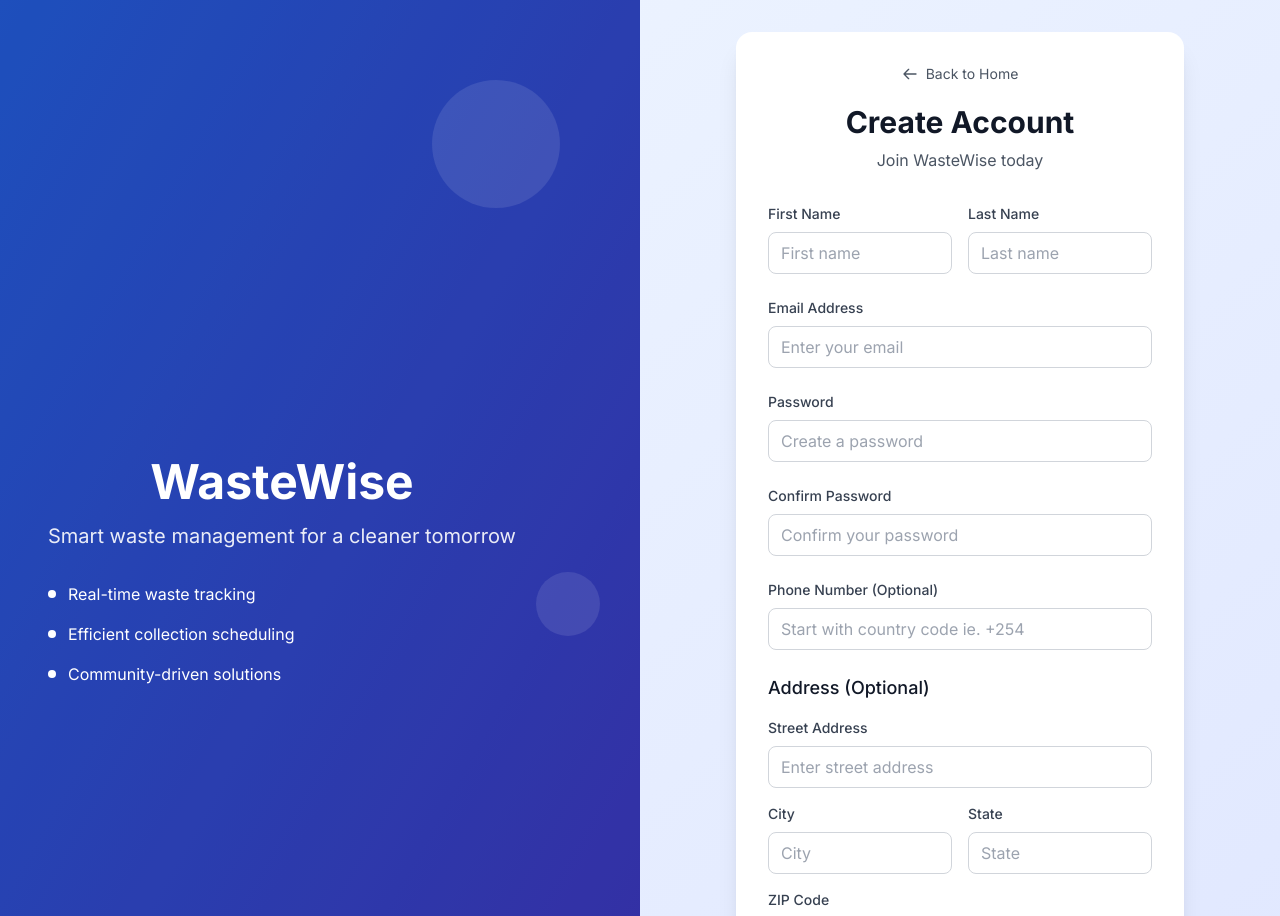
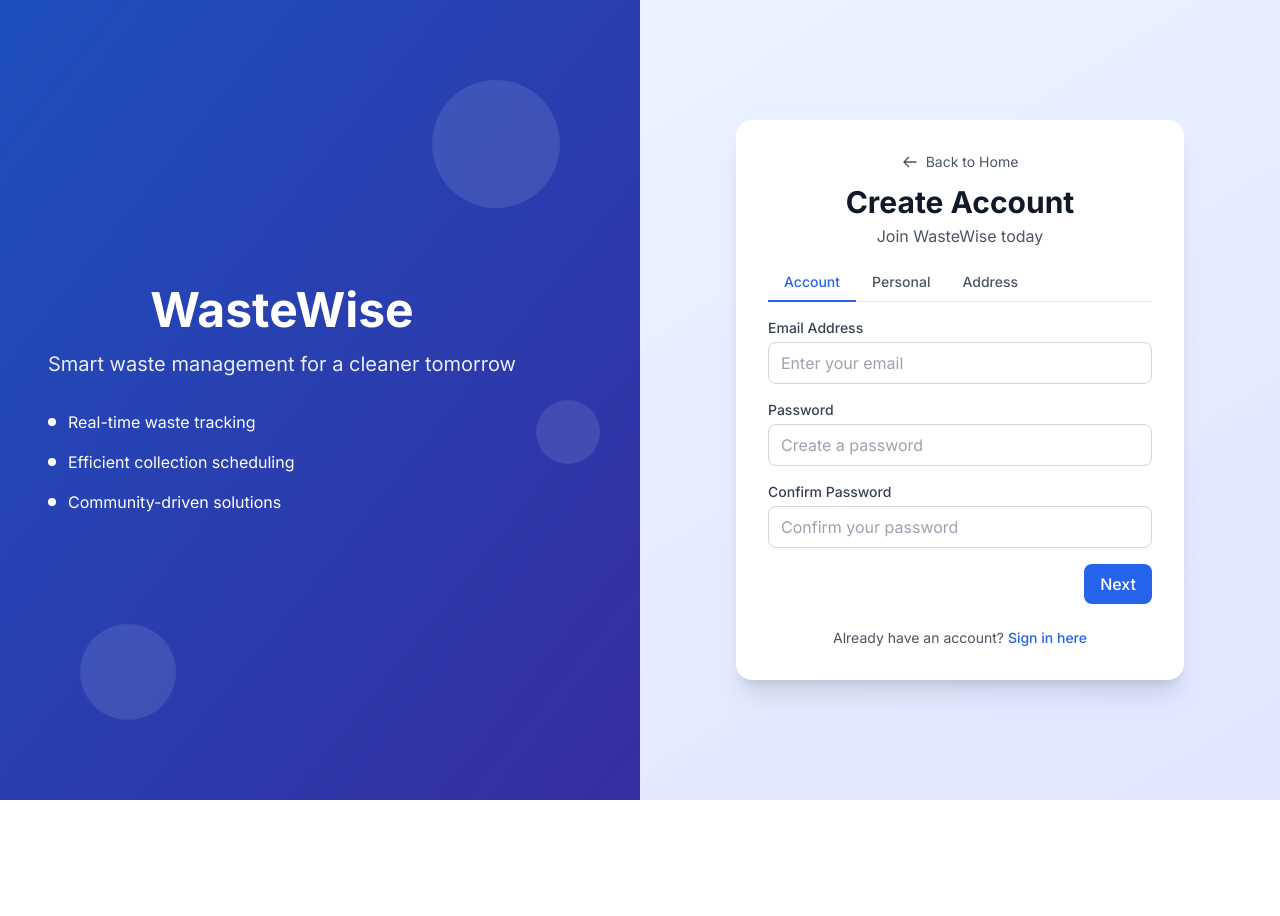
Before and after one commit to aoluoch/final_plp_project, a React (Vite) app in the folder client/: page /auth/register in a window 1280 px wide. Shown: the top 916 px of the page. After the commit the page ends 800 px from the top, so only its background shows below. Built offline with nearby package versions, Linux system fonts and the light colour scheme.

Commit message:
register form

```diff
--- a/client/src/pages/auth/Register.tsx
+++ b/client/src/pages/auth/Register.tsx
@@ -19,6 +19,7 @@
   })
   const [errors, setErrors] = useState<Record<string, string>>({})
   const [isLoading, setIsLoading] = useState(false)
+  const [activeTab, setActiveTab] = useState<'Account' | 'Personal' | 'Address'>('Account')
 
   const { register } = useAuth()
   const navigate = useNavigate()
@@ -32,6 +33,8 @@
       setErrors(prev => ({ ...prev, [name]: '' }))
     }
   }
+
+  // Tab field groupings are implicit in the UI; no constants needed
 
   const validateForm = () => {
     const newErrors: Record<string, string> = {}
@@ -64,6 +67,44 @@
     }
 
     setErrors(newErrors)
+    return Object.keys(newErrors).length === 0
+  }
+
+  const validateTab = (tab: 'Account' | 'Personal' | 'Address') => {
+    const newErrors: Record<string, string> = {}
+
+    if (tab === 'Personal') {
+      const firstNameError = validators.required(formData.firstName)
+      if (firstNameError) newErrors.firstName = firstNameError
+
+      const lastNameError = validators.required(formData.lastName)
+      if (lastNameError) newErrors.lastName = lastNameError
+    }
+
+    if (tab === 'Account') {
+      const emailError = validators.email(formData.email)
+      if (emailError) newErrors.email = emailError
+
+      const passwordError = validators.password(formData.password)
+      if (passwordError) newErrors.password = passwordError
+
+      const confirmPasswordError = validators.confirmPassword(formData.confirmPassword, formData.password)
+      if (confirmPasswordError) newErrors.confirmPassword = confirmPasswordError
+    }
+
+    if (tab === 'Address') {
+      if (formData.phone) {
+        const phoneError = validators.phone(formData.phone)
+        if (phoneError) newErrors.phone = phoneError
+      }
+
+      if (formData.zipCode) {
+        const zipCodeError = validators.zipCode(formData.zipCode)
+        if (zipCodeError) newErrors.zipCode = zipCodeError
+      }
+    }
+
+    setErrors(prev => ({ ...prev, ...newErrors }))
     return Object.keys(newErrors).length === 0
   }
 
@@ -150,8 +191,8 @@
 
   return (
     <div className="w-full max-w-md mx-auto">
-      <div className="text-center mb-8">
-        <div className="mb-4">
+      <div className="text-center mb-4">
+        <div className="mb-2">
           <Link
             to="/"
             className="inline-flex items-center text-sm text-gray-600 hover:text-gray-900 dark:text-gray-300 dark:hover:text-white transition-colors"
@@ -165,16 +206,109 @@
         <h2 className="text-3xl font-bold text-gray-900 dark:text-white">
           Create Account
         </h2>
-        <p className="text-gray-600 dark:text-gray-300 mt-2">
+        <p className="text-gray-600 dark:text-gray-300 mt-1">
           Join WasteWise today
         </p>
       </div>
 
-      <form onSubmit={handleSubmit} className="space-y-6">
-        {/* Name Fields */}
-        <div className="grid grid-cols-2 gap-4">
+      <form onSubmit={handleSubmit} className="space-y-4">
+        <nav className="flex border-b border-gray-200 dark:border-gray-700" role="tablist" aria-label="Registration tabs">
+          {(['Account','Personal','Address'] as const).map((tab) => (
+            <button
+              key={tab}
+              type="button"
+              role="tab"
+              aria-selected={activeTab === tab}
+              aria-controls={`tab-${tab.toLowerCase()}`}
+              className={`px-4 py-2 -mb-px text-sm font-medium border-b-2 focus:outline-none transition-colors ${
+                activeTab === tab
+                  ? 'border-blue-600 text-blue-600 dark:text-blue-400'
+                  : 'border-transparent text-gray-600 hover:text-gray-900 dark:text-gray-300 dark:hover:text-white'
+              }`}
+              onClick={() => setActiveTab(tab)}
+            >
+              {tab}
+            </button>
+          ))}
+        </nav>
+
+        {activeTab === 'Account' && (
+          <div id="tab-account" role="tabpanel" aria-labelledby="Account" className="space-y-4">
             <div>
-            <label htmlFor="firstName" className="block text-sm font-medium text-gray-700 dark:text-gray-300 mb-2">
+              <label htmlFor="email" className="block text-sm font-medium text-gray-700 dark:text-gray-300 mb-1">
+                Email Address
+              </label>
+              <input
+                type="email"
+                id="email"
+                name="email"
+                value={formData.email}
+                onChange={handleChange}
+                className={`w-full px-3 py-2 border rounded-lg focus:outline-none focus:ring-2 focus:ring-blue-500 dark:bg-gray-700 dark:border-gray-600 dark:text-white ${
+                  errors.email ? 'border-red-500' : 'border-gray-300'
+                }`}
+                placeholder="Enter your email"
+              />
+              {errors.email && (
+                <p className="mt-1 text-sm text-red-600">{errors.email}</p>
+              )}
+            </div>
+
+            <div>
+              <label htmlFor="password" className="block text-sm font-medium text-gray-700 dark:text-gray-300 mb-1">
+                Password
+              </label>
+              <input
+                type="password"
+                id="password"
+                name="password"
+                value={formData.password}
+                onChange={handleChange}
+                className={`w-full px-3 py-2 border rounded-lg focus:outline-none focus:ring-2 focus:ring-blue-500 dark:bg-gray-700 dark:border-gray-600 dark:text-white ${
+                  errors.password ? 'border-red-500' : 'border-gray-300'
+                }`}
+                placeholder="Create a password"
+              />
+              {errors.password && (
+                <p className="mt-1 text-sm text-red-600">{errors.password}</p>
+              )}
+            </div>
+
+            <div>
+              <label htmlFor="confirmPassword" className="block text-sm font-medium text-gray-700 dark:text-gray-300 mb-1">
+                Confirm Password
+              </label>
+              <input
+                type="password"
+                id="confirmPassword"
+                name="confirmPassword"
+                value={formData.confirmPassword}
+                onChange={handleChange}
+                className={`w-full px-3 py-2 border rounded-lg focus:outline-none focus:ring-2 focus:ring-blue-500 dark:bg-gray-700 dark:border-gray-600 dark:text-white ${
+                  errors.confirmPassword ? 'border-red-500' : 'border-gray-300'
+                }`}
+                placeholder="Confirm your password"
+              />
+              {errors.confirmPassword && (
+                <p className="mt-1 text-sm text-red-600">{errors.confirmPassword}</p>
+              )}
+            </div>
+
+            <div className="flex justify-end">
+              <Button type="button" variant="primary" onClick={() => {
+                if (validateTab('Account')) setActiveTab('Personal')
+              }}>
+                Next
+              </Button>
+            </div>
+          </div>
+        )}
+
+        {activeTab === 'Personal' && (
+          <div id="tab-personal" role="tabpanel" aria-labelledby="Personal" className="space-y-4">
+            <div className="grid grid-cols-2 gap-3">
+              <div>
+                <label htmlFor="firstName" className="block text-sm font-medium text-gray-700 dark:text-gray-300 mb-1">
                   First Name
                 </label>
                 <input
@@ -194,7 +328,7 @@
               </div>
 
               <div>
-            <label htmlFor="lastName" className="block text-sm font-medium text-gray-700 dark:text-gray-300 mb-2">
+                <label htmlFor="lastName" className="block text-sm font-medium text-gray-700 dark:text-gray-300 mb-1">
                   Last Name
                 </label>
                 <input
@@ -214,71 +348,8 @@
               </div>
             </div>
 
-        {/* Email */}
             <div>
-          <label htmlFor="email" className="block text-sm font-medium text-gray-700 dark:text-gray-300 mb-2">
-            Email Address
-          </label>
-          <input
-            type="email"
-            id="email"
-            name="email"
-            value={formData.email}
-            onChange={handleChange}
-            className={`w-full px-3 py-2 border rounded-lg focus:outline-none focus:ring-2 focus:ring-blue-500 dark:bg-gray-700 dark:border-gray-600 dark:text-white ${
-              errors.email ? 'border-red-500' : 'border-gray-300'
-            }`}
-            placeholder="Enter your email"
-          />
-          {errors.email && (
-            <p className="mt-1 text-sm text-red-600">{errors.email}</p>
-          )}
-        </div>
-
-        {/* Password Fields */}
-        <div>
-          <label htmlFor="password" className="block text-sm font-medium text-gray-700 dark:text-gray-300 mb-2">
-            Password
-          </label>
-          <input
-            type="password"
-            id="password"
-            name="password"
-            value={formData.password}
-            onChange={handleChange}
-            className={`w-full px-3 py-2 border rounded-lg focus:outline-none focus:ring-2 focus:ring-blue-500 dark:bg-gray-700 dark:border-gray-600 dark:text-white ${
-              errors.password ? 'border-red-500' : 'border-gray-300'
-            }`}
-            placeholder="Create a password"
-          />
-          {errors.password && (
-            <p className="mt-1 text-sm text-red-600">{errors.password}</p>
-          )}
-        </div>
-
-        <div>
-          <label htmlFor="confirmPassword" className="block text-sm font-medium text-gray-700 dark:text-gray-300 mb-2">
-            Confirm Password
-          </label>
-          <input
-            type="password"
-            id="confirmPassword"
-            name="confirmPassword"
-            value={formData.confirmPassword}
-            onChange={handleChange}
-            className={`w-full px-3 py-2 border rounded-lg focus:outline-none focus:ring-2 focus:ring-blue-500 dark:bg-gray-700 dark:border-gray-600 dark:text-white ${
-              errors.confirmPassword ? 'border-red-500' : 'border-gray-300'
-            }`}
-            placeholder="Confirm your password"
-          />
-          {errors.confirmPassword && (
-            <p className="mt-1 text-sm text-red-600">{errors.confirmPassword}</p>
-          )}
-        </div>
-
-        {/* Phone */}
-        <div>
-          <label htmlFor="phone" className="block text-sm font-medium text-gray-700 dark:text-gray-300 mb-2">
+              <label htmlFor="phone" className="block text-sm font-medium text-gray-700 dark:text-gray-300 mb-1">
                 Phone Number (Optional)
               </label>
               <input
@@ -297,12 +368,19 @@
               )}
             </div>
 
-        {/* Address Fields */}
-        <div className="space-y-4">
-          <h3 className="text-lg font-medium text-gray-900 dark:text-white">Address (Optional)</h3>
+            <div className="flex justify-between">
+              <Button type="button" variant="secondary" onClick={() => setActiveTab('Account')}>Back</Button>
+              <Button type="button" variant="primary" onClick={() => {
+                if (validateTab('Personal')) setActiveTab('Address')
+              }}>Next</Button>
+            </div>
+          </div>
+        )}
 
+        {activeTab === 'Address' && (
+          <div id="tab-address" role="tabpanel" aria-labelledby="Address" className="space-y-4">
             <div>
-            <label htmlFor="street" className="block text-sm font-medium text-gray-700 dark:text-gray-300 mb-2">
+              <label htmlFor="street" className="block text-sm font-medium text-gray-700 dark:text-gray-300 mb-1">
                 Street Address
               </label>
               <input
@@ -316,9 +394,9 @@
               />
             </div>
 
-          <div className="grid grid-cols-2 gap-4">
+            <div className="grid grid-cols-2 gap-3">
               <div>
-              <label htmlFor="city" className="block text-sm font-medium text-gray-700 dark:text-gray-300 mb-2">
+                <label htmlFor="city" className="block text-sm font-medium text-gray-700 dark:text-gray-300 mb-1">
                   City
                 </label>
                 <input
@@ -333,7 +411,7 @@
               </div>
 
               <div>
-              <label htmlFor="state" className="block text-sm font-medium text-gray-700 dark:text-gray-300 mb-2">
+                <label htmlFor="state" className="block text-sm font-medium text-gray-700 dark:text-gray-300 mb-1">
                   State
                 </label>
                 <input
@@ -349,7 +427,7 @@
             </div>
 
             <div>
-            <label htmlFor="zipCode" className="block text-sm font-medium text-gray-700 dark:text-gray-300 mb-2">
+              <label htmlFor="zipCode" className="block text-sm font-medium text-gray-700 dark:text-gray-300 mb-1">
                 ZIP Code
               </label>
               <input
@@ -367,17 +445,28 @@
                 <p className="mt-1 text-sm text-red-600">{errors.zipCode}</p>
               )}
             </div>
-        </div>
 
+            <div className="flex justify-between items-center">
+              <Button type="button" variant="secondary" onClick={() => setActiveTab('Personal')}>Back</Button>
               <Button
                 type="submit"
                 variant="primary"
-          size="lg"
+                size="md"
                 loading={isLoading}
-          className="w-full"
+                className="w-auto"
+                onClick={(e: React.MouseEvent) => {
+                  // Ensure full validation on submit click before form submit proceeds
+                  const valid = validateForm()
+                  if (!valid) {
+                    e.preventDefault()
+                  }
+                }}
               >
                 Create Account
               </Button>
+            </div>
+          </div>
+        )}
       </form>
 
       <div className="mt-6 text-center">
```
Lines whose indentation alone changed are shown as unchanged.
